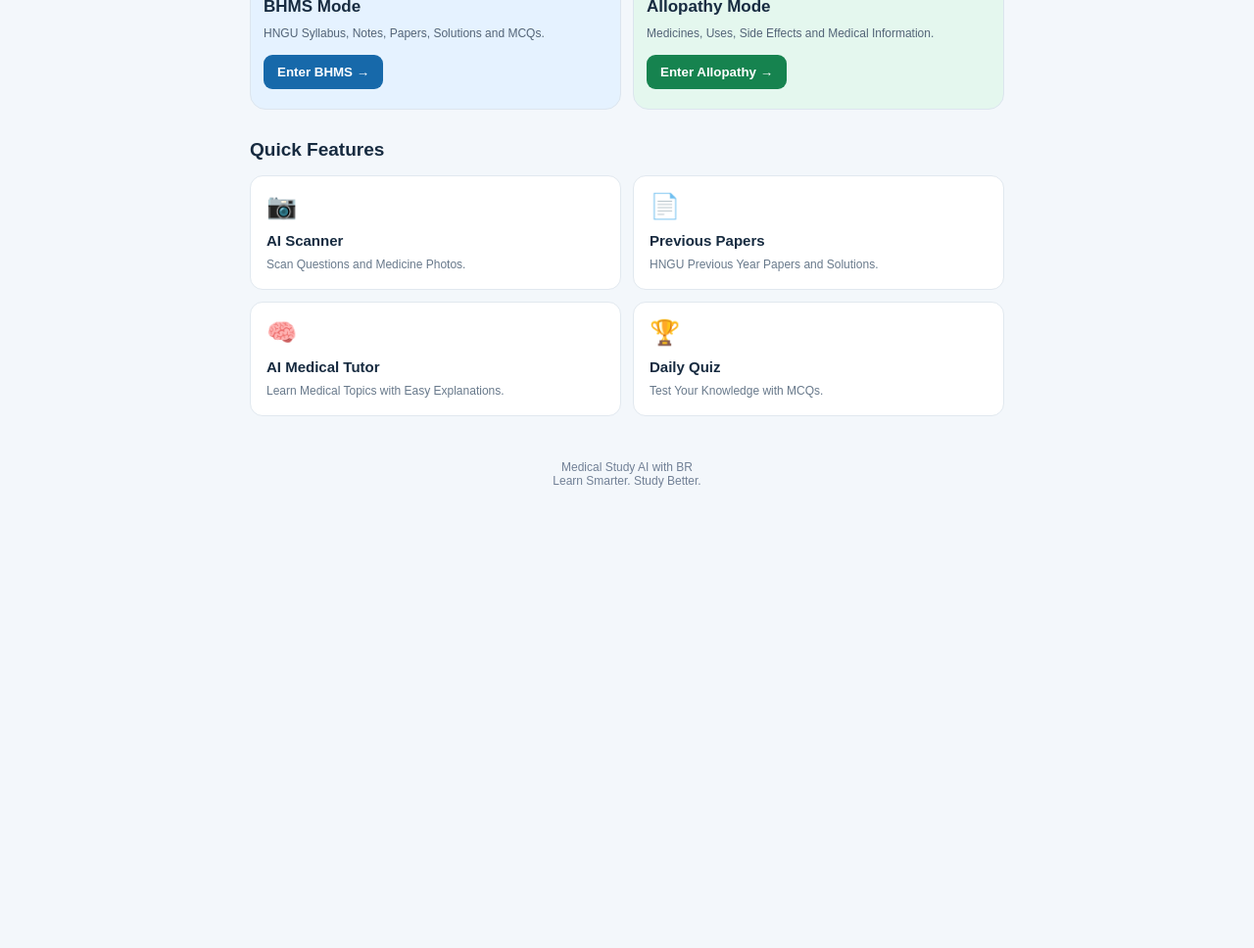
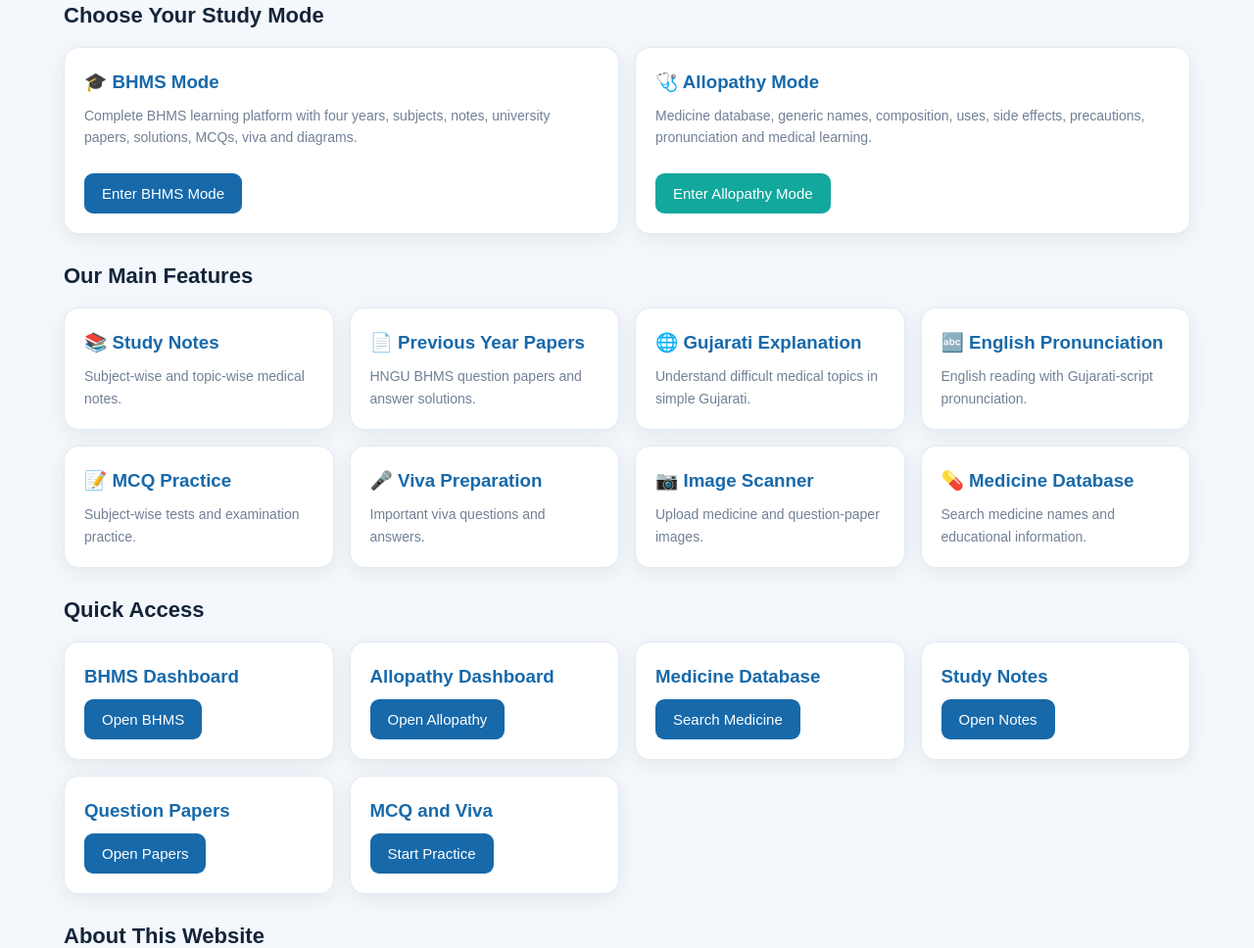
Before and after one commit to bhavishya0079-jpg/medical-study-ai-with-br, a plain HTML site: page index.html in a window 1280 px wide. Shown: the part 296-1264 px from the top of the page at 98% size. Before the commit the page ends 819 px from the top, so only its background shows below. Drawn offline with Linux system fonts and the light colour scheme.

Commit message:
Update index.html

```diff
--- a/index.html
+++ b/index.html
@@ -4,167 +4,221 @@
 <head>
   <meta charset="UTF-8">
   <meta name="viewport" content="width=device-width, initial-scale=1.0">
-<meta name="theme-color" content="#102b46">
+
+  <meta name="description" content="Medical Study AI with BR - BHMS and Allopathy learning platform">
+
+  <meta name="theme-color" content="#1769aa">
+
   <title>Medical Study AI with BR</title>
 
-<style>
-*{box-sizing:border-box;margin:0;padding:0}
-body{
-  font-family:Arial,sans-serif;
-  background:#f3f7fb;
-  color:#172b40;
-}
-header{
-  background:#102b46;
-  color:white;
-  padding:22px 18px;
-}
-.logo{font-size:23px;font-weight:bold}
-.logo span{color:#59d4c2}
-header p{font-size:13px;color:#cbd9e8;margin-top:9px}
-main{max-width:800px;margin:auto;padding:20px 15px}
-.search{
-  width:100%;padding:15px;border:1px solid #dce5ee;
-  border-radius:12px;font-size:15px;margin-bottom:24px;
-}
-h2{font-size:19px;margin-bottom:15px}
-.modes{display:grid;grid-template-columns:1fr 1fr;gap:12px}
-.mode{
-  padding:20px 13px;border-radius:16px;
-  min-height:155px;border:1px solid #dce5ee;
-}
-.bhms{background:#e5f2ff}
-.allopathy{background:#e4f7ee}
-.emoji{font-size:30px;margin-bottom:12px}
-.mode h3{font-size:17px;margin-bottom:8px}
-.mode p{font-size:12px;line-height:1.5;color:#536477}
-button{
-  border:0;border-radius:9px;padding:10px 14px;
-  font-weight:bold;margin-top:13px;cursor:pointer;
-  background:#1769aa;color:white;
-}
-.allopathy button{background:#16834f}
-.features{display:grid;grid-template-columns:1fr 1fr;gap:12px}
-.feature{
-  background:white;border:1px solid #e1e8ef;
-  border-radius:13px;padding:16px;
-}
-.feature .emoji{font-size:25px}
-.feature h3{font-size:15px;margin-bottom:7px}
-.feature p{font-size:12px;color:#68798b;line-height:1.5}
-.section{margin-top:30px}
-footer{
-  text-align:center;padding:25px 10px;
-  color:#718096;font-size:12px;
-}
-#message{
-  display:none;background:white;padding:18px;
-  margin-top:18px;border-radius:12px;
-  border:1px solid #dce5ee;line-height:1.6;
-}
-@media(max-width:360px){
-  .modes,.features{grid-template-columns:1fr}
-}
-</style>
+  <link rel="stylesheet" href="style.css">
 </head>
 
 <body>
 
 <header>
-  <div class="logo">Medical Study AI <span>with BR</span></div>
-  <p>Your Complete Medical Learning Companion</p>
+  <div class="logo">🩺 Medical Study AI with BR</div>
+  <button onclick="goHome()">Home</button>
 </header>
 
-<main>
+<main class="container">
 
-  <input class="search" id="search"
-  placeholder="Search Subject, Medicine or Topic..."
-  oninput="searchItems()">
+  <section class="hero">
+    <h1>Welcome to Medical Study AI</h1>
 
-  <section>
-    <h2>Choose Your Study Mode</h2>
+    <p>
+      Your Medical Learning Platform for BHMS and Allopathy.
+    </p>
 
-    <div class="modes">
-      <div class="mode bhms">
-        <div class="emoji">📚</div>
-        <h3>BHMS Mode</h3>
-        <p>HNGU Syllabus, Notes, Papers, Solutions and MCQs.</p>
-        <button onclick="openMode('BHMS')">Enter BHMS →</button>
+    <p>
+      Learn in English, understand in Gujarati
+      and prepare for your examinations.
+    </p>
+  </section>
+
+  <h2 class="section-title">Choose Your Study Mode</h2>
+
+  <div class="grid">
+
+    <div class="card">
+      <h3>🎓 BHMS Mode</h3>
+
+      <p>
+        Complete BHMS learning platform with four years,
+        subjects, notes, university papers, solutions,
+        MCQs, viva and diagrams.
+      </p>
+
+      <br>
+
+      <button onclick="openMode('BHMS')">
+        Enter BHMS Mode
+      </button>
     </div>
 
-      <div class="mode allopathy">
-        <div class="emoji">💊</div>
-        <h3>Allopathy Mode</h3>
-        <p>Medicines, Uses, Side Effects and Medical Information.</p>
-        <button onclick="openMode('Allopathy')">Enter Allopathy →</button>
-      </div>
-    </div>
-  </section>
+    <div class="card">
+      <h3>🩺 Allopathy Mode</h3>
 
-  <section class="section">
-    <h2>Quick Features</h2>
+      <p>
+        Medicine database, generic names, composition,
+        uses, side effects, precautions, pronunciation
+        and medical learning.
+      </p>
 
-    <div class="features">
-      <div class="feature">
-        <div class="emoji">📷</div>
-        <h3>AI Scanner</h3>
-        <p>Scan Questions and Medicine Photos.</p>
+      <br>
+
+      <button class="btn-secondary" onclick="openMode('Allopathy')">
+        Enter Allopathy Mode
+      </button>
     </div>
 
-      <div class="feature">
-        <div class="emoji">📄</div>
-        <h3>Previous Papers</h3>
-        <p>HNGU Previous Year Papers and Solutions.</p>
   </div>
 
-      <div class="feature">
-        <div class="emoji">🧠</div>
-        <h3>AI Medical Tutor</h3>
-        <p>Learn Medical Topics with Easy Explanations.</p>
+  <h2 class="section-title">Our Main Features</h2>
+
+  <div class="grid">
+
+    <div class="card">
+      <h3>📚 Study Notes</h3>
+      <p>Subject-wise and topic-wise medical notes.</p>
     </div>
 
-      <div class="feature">
-        <div class="emoji">🏆</div>
-        <h3>Daily Quiz</h3>
-        <p>Test Your Knowledge with MCQs.</p>
+    <div class="card">
+      <h3>📄 Previous Year Papers</h3>
+      <p>HNGU BHMS question papers and answer solutions.</p>
     </div>
+
+    <div class="card">
+      <h3>🌐 Gujarati Explanation</h3>
+      <p>Understand difficult medical topics in simple Gujarati.</p>
     </div>
-  </section>
 
-  <div id="message"></div>
+    <div class="card">
+      <h3>🔤 English Pronunciation</h3>
+      <p>English reading with Gujarati-script pronunciation.</p>
+    </div>
+
+    <div class="card">
+      <h3>📝 MCQ Practice</h3>
+      <p>Subject-wise tests and examination practice.</p>
+    </div>
+
+    <div class="card">
+      <h3>🎤 Viva Preparation</h3>
+      <p>Important viva questions and answers.</p>
+    </div>
+
+    <div class="card">
+      <h3>📷 Image Scanner</h3>
+      <p>Upload medicine and question-paper images.</p>
+    </div>
+
+    <div class="card">
+      <h3>💊 Medicine Database</h3>
+      <p>Search medicine names and educational information.</p>
+    </div>
+
+  </div>
+
+  <h2 class="section-title">Quick Access</h2>
+
+  <div class="grid">
+
+    <div class="card">
+      <h3>BHMS Dashboard</h3>
+      <button onclick="goToPage('bhms.html')">
+        Open BHMS
+      </button>
+    </div>
+
+    <div class="card">
+      <h3>Allopathy Dashboard</h3>
+      <button onclick="goToPage('allopathy.html')">
+        Open Allopathy
+      </button>
+    </div>
+
+    <div class="card">
+      <h3>Medicine Database</h3>
+      <button onclick="goToPage('medicine.html')">
+        Search Medicine
+      </button>
+    </div>
+
+    <div class="card">
+      <h3>Study Notes</h3>
+      <button onclick="goToPage('notes.html')">
+        Open Notes
+      </button>
+    </div>
+
+    <div class="card">
+      <h3>Question Papers</h3>
+      <button onclick="goToPage('papers.html')">
+        Open Papers
+      </button>
+    </div>
+
+    <div class="card">
+      <h3>MCQ and Viva</h3>
+      <button onclick="goToPage('quiz.html')">
+        Start Practice
+      </button>
+    </div>
+
+  </div>
+
+  <h2 class="section-title">About This Website</h2>
+
+  <div class="card">
+    <h3>Medical Study AI with BR</h3>
+
+    <p>
+      This educational platform is designed to help medical
+      students study BHMS and Allopathy subjects.
+    </p>
+
+    <p>
+      The platform aims to provide organized study materials,
+      verified question papers, educational medicine information
+      and bilingual learning resources.
+    </p>
+
+    <p>
+      More verified content and advanced features will be
+      added gradually.
+    </p>
+  </div>
+
+  <div class="card">
+    <h3>⚠️ Medical Disclaimer</h3>
+
+    <p>
+      This website is for educational purposes only.
+      It does not replace professional medical advice,
+      diagnosis or treatment. Never use this website
+      as a personal prescription.
+    </p>
+  </div>
 
 </main>
 
 <footer>
-  Medical Study AI with BR<br>
-  Learn Smarter. Study Better.
+  <b>Medical Study AI with BR</b>
+  <p>Learn • Understand • Practice</p>
+  <p>© 2026 All Rights Reserved</p>
 </footer>
 
+<script src="data.js"></script>
+<script src="app.js"></script>
+
 <script>
-  function openMode(mode){
-  if(mode==="BHMS"){
-    window.location.href="bhms.html";
-  }else{
-    window.location.href="allopathy.html";
+function openMode(mode) {
+  if (mode === "BHMS") {
+    window.location.href = "bhms.html";
+  } else {
+    window.location.href = "allopathy.html";
   }
-  }
-  let box=document.getElementById("message");
-  box.style.display="block";
-
-  if(mode==="BHMS"){
-    box.innerHTML="<h3>📚 BHMS Mode</h3><p>HNGU BHMS Study Section will be available here. Subjects, Notes, Previous Papers and Solutions are coming soon.</p>";
-  }else{
-    box.innerHTML="<h3>💊 Allopathy Mode</h3><p>Allopathy Medical Database will be available here. Medicines, Uses, Side Effects and Pronunciation are coming soon.</p>";
-  }
-  box.scrollIntoView({behavior:"smooth"});
-}
-
-function searchItems(){
-  let value=document.getElementById("search").value.toLowerCase();
-  let items=document.querySelectorAll(".mode,.feature");
-  items.forEach(item=>{
-    item.style.display=item.innerText.toLowerCase().includes(value)?"block":"none";
-  });
 }
 </script>
 
```
Lines whose indentation alone changed are shown as unchanged.
